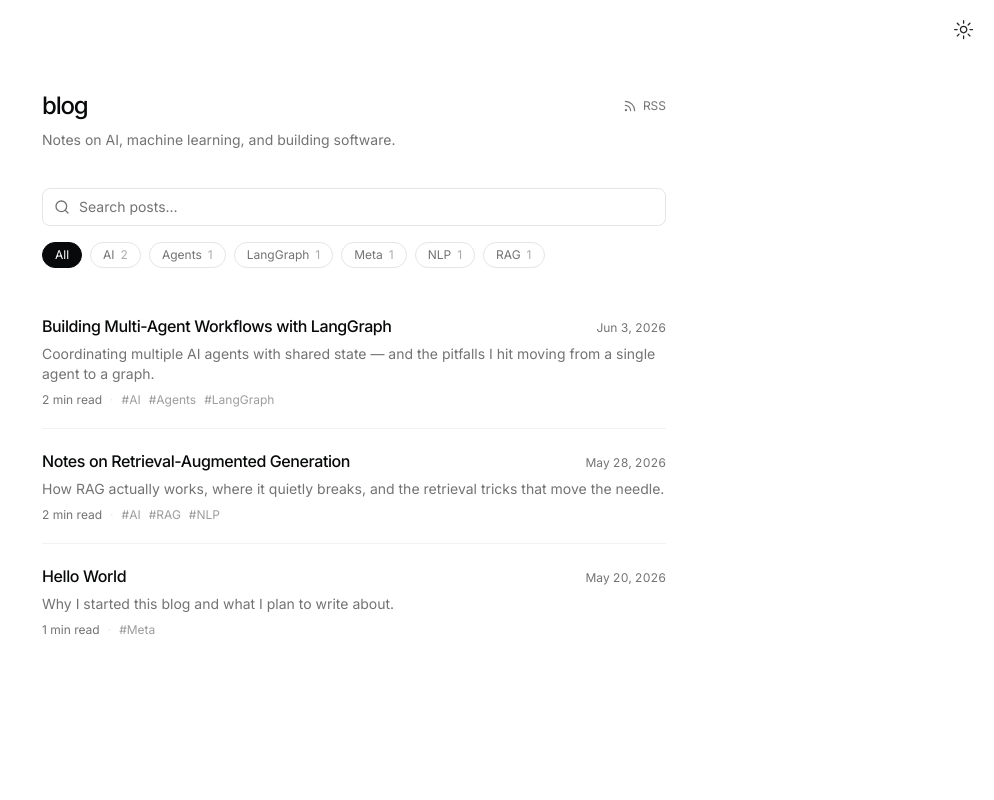
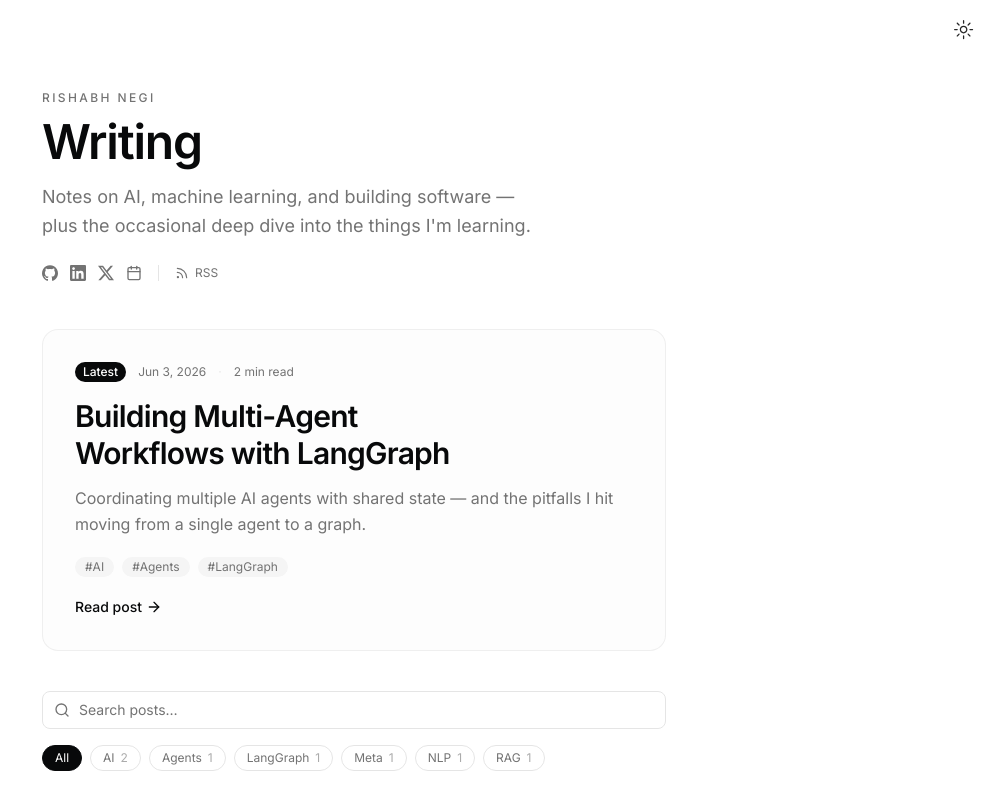
Before and after one commit to sudorishabh/sudorishabh, a Next.js app: page /blog in a window 1280 px wide. Shown: the top 800 px of the page, without its empty margins (286-1280 px from the left). Built offline with nearby package versions, Linux system fonts and the light colour scheme.

Commit message:
feat(blog): redesign index with masthead, featured post & elevated list rows

```diff
--- a/app/blog/page.tsx
+++ b/app/blog/page.tsx
@@ -1,7 +1,9 @@
 import BlurFade from "@/components/magicui/blur-fade";
 import { FilterablePosts } from "@/components/filterable-posts";
 import { getAllTags, getSearchIndex } from "@/data/blog";
+import { DATA } from "@/data/resume";
 import { Rss } from "lucide-react";
+import Link from "next/link";
 
 export const metadata = {
   title: "Blog",
@@ -12,12 +14,46 @@ const BLUR_FADE_DELAY = 0.04;
 
 export default async function BlogPage() {
   const [posts, tags] = await Promise.all([getSearchIndex(), getAllTags()]);
+  const socials = Object.values(DATA.contact.social).filter(
+    (social) => social.navbar,
+  );
 
   return (
     <section>
+      <header className="mb-12">
         <BlurFade delay={BLUR_FADE_DELAY}>
-        <div className="mb-2 flex items-center justify-between gap-4">
-          <h1 className="text-2xl font-medium tracking-tighter">blog</h1>
+          <p className="text-xs font-medium uppercase tracking-[0.2em] text-muted-foreground">
+            {DATA.name}
+          </p>
+        </BlurFade>
+        <BlurFade delay={BLUR_FADE_DELAY * 1.5}>
+          <h1 className="mt-3 text-balance text-4xl font-semibold tracking-tight sm:text-5xl">
+            Writing
+          </h1>
+        </BlurFade>
+        <BlurFade delay={BLUR_FADE_DELAY * 2}>
+          <p className="mt-4 max-w-xl text-balance text-base leading-relaxed text-muted-foreground sm:text-lg">
+            Notes on AI, machine learning, and building software — plus the
+            occasional deep dive into the things I&apos;m learning.
+          </p>
+        </BlurFade>
+        <BlurFade delay={BLUR_FADE_DELAY * 2.5}>
+          <div className="mt-6 flex items-center gap-4">
+            <div className="flex items-center gap-3">
+              {socials.map((social) => (
+                <Link
+                  key={social.name}
+                  href={social.url}
+                  target="_blank"
+                  rel="noopener noreferrer"
+                  aria-label={social.name}
+                  className="text-muted-foreground transition-colors hover:text-foreground"
+                >
+                  <social.icon className="size-4" />
+                </Link>
+              ))}
+            </div>
+            <span className="h-4 w-px bg-border" />
             <a
               href="/rss.xml"
               className="inline-flex items-center gap-1.5 text-xs text-muted-foreground transition-colors hover:text-foreground"
@@ -27,11 +63,7 @@ export default async function BlogPage() {
             </a>
           </div>
         </BlurFade>
-      <BlurFade delay={BLUR_FADE_DELAY * 1.5}>
-        <p className="mb-8 text-sm text-muted-foreground">
-          Notes on AI, machine learning, and building software.
-        </p>
-      </BlurFade>
+      </header>
 
       <FilterablePosts posts={posts} tags={tags} />
     </section>
--- /dev/null
+++ b/components/featured-post.tsx
@@ -0,0 +1,54 @@
+import type { PostPreview } from "@/data/blog";
+import { formatShortDate } from "@/lib/utils";
+import { ArrowRight } from "lucide-react";
+import Link from "next/link";
+
+export function FeaturedPost({ post }: { post: PostPreview }) {
+  return (
+    <Link
+      href={`/blog/${post.slug}`}
+      className="group relative block overflow-hidden rounded-2xl border border-border/60 bg-muted/20 p-6 transition-colors hover:border-foreground/30 hover:bg-muted/40 sm:p-8"
+    >
+      <div className="flex flex-wrap items-center gap-x-3 gap-y-1 text-xs text-muted-foreground">
+        <span className="rounded-full bg-foreground px-2 py-0.5 font-medium text-background">
+          Latest
+        </span>
+        <time dateTime={post.metadata.publishedAt}>
+          {formatShortDate(post.metadata.publishedAt)}
+        </time>
+        <span aria-hidden className="text-border">
+          &middot;
+        </span>
+        <span>{post.readingTime} min read</span>
+      </div>
+
+      <h2 className="mt-4 text-balance text-2xl font-semibold leading-tight tracking-tight sm:text-3xl">
+        {post.metadata.title}
+      </h2>
+
+      {post.metadata.summary && (
+        <p className="mt-3 line-clamp-3 leading-relaxed text-muted-foreground">
+          {post.metadata.summary}
+        </p>
+      )}
+
+      {post.metadata.tags.length > 0 && (
+        <div className="mt-5 flex flex-wrap gap-2">
+          {post.metadata.tags.map((tag) => (
+            <span
+              key={tag}
+              className="rounded-full bg-muted px-2.5 py-0.5 text-xs text-muted-foreground"
+            >
+              #{tag}
+            </span>
+          ))}
+        </div>
+      )}
+
+      <span className="mt-5 inline-flex items-center gap-1 text-sm font-medium text-foreground">
+        Read post
+        <ArrowRight className="size-4 transition-transform group-hover:translate-x-0.5" />
+      </span>
+    </Link>
+  );
+}
--- a/components/filterable-posts.tsx
+++ b/components/filterable-posts.tsx
@@ -1,10 +1,14 @@
 "use client";
 
+import { FeaturedPost } from "@/components/featured-post";
+import BlurFade from "@/components/magicui/blur-fade";
 import { PostList } from "@/components/post-list";
 import type { SearchablePost, TagSummary } from "@/data/blog";
 import { tagPillClass } from "@/lib/utils";
 import { Search } from "lucide-react";
 import { useMemo, useState } from "react";
+
+const BLUR_FADE_DELAY = 0.04;
 
 export function FilterablePosts({
   posts,
@@ -16,6 +20,8 @@ export function FilterablePosts({
   const [query, setQuery] = useState("");
   const [active, setActive] = useState<string | null>(null);
 
+  const isDefault = query.trim() === "" && active === null;
+
   const filtered = useMemo(() => {
     const terms = query.trim().toLowerCase().split(/\s+/).filter(Boolean);
     return posts.filter((post) => {
@@ -25,8 +31,21 @@ export function FilterablePosts({
     });
   }, [posts, query, active]);
 
+  // In the default (unfiltered) view, the newest post is highlighted.
+  const featured = isDefault && filtered.length > 0 ? filtered[0] : null;
+  const listPosts = featured ? filtered.slice(1) : filtered;
+
   return (
     <div>
+      {featured && (
+        <BlurFade delay={BLUR_FADE_DELAY}>
+          <div className="mb-10">
+            <FeaturedPost post={featured} />
+          </div>
+        </BlurFade>
+      )}
+
+      <BlurFade delay={BLUR_FADE_DELAY * 1.5}>
         <div className="relative mb-4">
           <Search className="pointer-events-none absolute left-3 top-1/2 size-4 -translate-y-1/2 text-muted-foreground" />
           <input
@@ -38,9 +57,11 @@ export function FilterablePosts({
             className="w-full rounded-lg border border-border bg-transparent py-2 pl-9 pr-3 text-sm outline-none transition-colors placeholder:text-muted-foreground focus:border-foreground/40"
           />
         </div>
+      </BlurFade>
 
       {tags.length > 0 && (
-        <div className="mb-8 flex flex-wrap gap-2">
+        <BlurFade delay={BLUR_FADE_DELAY * 2}>
+          <div className="mb-6 flex flex-wrap gap-2">
             <button
               type="button"
               onClick={() => setActive(null)}
@@ -60,12 +81,24 @@ export function FilterablePosts({
               </button>
             ))}
           </div>
+        </BlurFade>
       )}
 
-      <PostList
-        posts={filtered}
-        emptyMessage="No posts match your search."
-      />
+      {!isDefault && (
+        <p className="mb-6 text-xs text-muted-foreground">
+          {filtered.length} {filtered.length === 1 ? "result" : "results"}
+        </p>
+      )}
+
+      {listPosts.length > 0 ? (
+        <PostList posts={listPosts} />
+      ) : (
+        filtered.length === 0 && (
+          <p className="text-sm text-muted-foreground">
+            No posts match your search.
+          </p>
+        )
+      )}
     </div>
   );
 }
--- a/components/post-list.tsx
+++ b/components/post-list.tsx
@@ -1,6 +1,7 @@
 import BlurFade from "@/components/magicui/blur-fade";
 import type { PostPreview } from "@/data/blog";
 import { formatShortDate } from "@/lib/utils";
+import { ArrowUpRight } from "lucide-react";
 import Link from "next/link";
 
 const BLUR_FADE_DELAY = 0.04;
@@ -15,22 +16,21 @@ export function PostList({
   emptyMessage?: string;
 }) {
   if (posts.length === 0) {
-    return (
-      <p className="text-sm text-muted-foreground">{emptyMessage}</p>
-    );
+    return <p className="text-sm text-muted-foreground">{emptyMessage}</p>;
   }
 
   return (
-    <div className="flex flex-col divide-y divide-border/50">
+    <div className="flex flex-col gap-1">
       {posts.map((post, id) => (
         <BlurFade key={post.slug} delay={startDelay + id * 0.05}>
           <Link
             href={`/blog/${post.slug}`}
-            className="group flex flex-col gap-1.5 py-5 transition-opacity"
+            className="group -mx-4 flex flex-col gap-1.5 rounded-xl px-4 py-4 transition-colors hover:bg-muted/40"
           >
             <div className="flex items-baseline justify-between gap-4">
-              <h2 className="font-medium tracking-tight underline-offset-4 group-hover:underline">
+              <h2 className="flex items-center gap-1 font-medium tracking-tight">
                 {post.metadata.title}
+                <ArrowUpRight className="size-3.5 shrink-0 -translate-y-px text-muted-foreground opacity-0 transition-opacity group-hover:opacity-100" />
               </h2>
               <time
                 dateTime={post.metadata.publishedAt}
@@ -41,25 +41,26 @@ export function PostList({
             </div>
 
             {post.metadata.summary && (
-              <p className="line-clamp-2 text-sm text-muted-foreground">
+              <p className="line-clamp-2 text-sm leading-relaxed text-muted-foreground">
                 {post.metadata.summary}
               </p>
             )}
 
-            <div className="mt-0.5 flex flex-wrap items-center gap-x-2 gap-y-1 text-xs text-muted-foreground">
+            <div className="mt-1 flex flex-wrap items-center gap-2 text-xs text-muted-foreground">
               <span>{post.readingTime} min read</span>
               {post.metadata.tags.length > 0 && (
                 <>
                   <span aria-hidden className="text-border">
                     &middot;
                   </span>
-                  <span className="flex flex-wrap gap-x-2">
-                    {post.metadata.tags.map((tag) => (
-                      <span key={tag} className="text-muted-foreground/70">
-                        #{tag}
-                      </span>
-                    ))}
-                  </span>
+                  {post.metadata.tags.map((tag) => (
+                    <span
+                      key={tag}
+                      className="rounded-full bg-muted px-2 py-0.5 text-[11px]"
+                    >
+                      #{tag}
+                    </span>
+                  ))}
                 </>
               )}
             </div>
```
Lines whose indentation alone changed are shown as unchanged.
